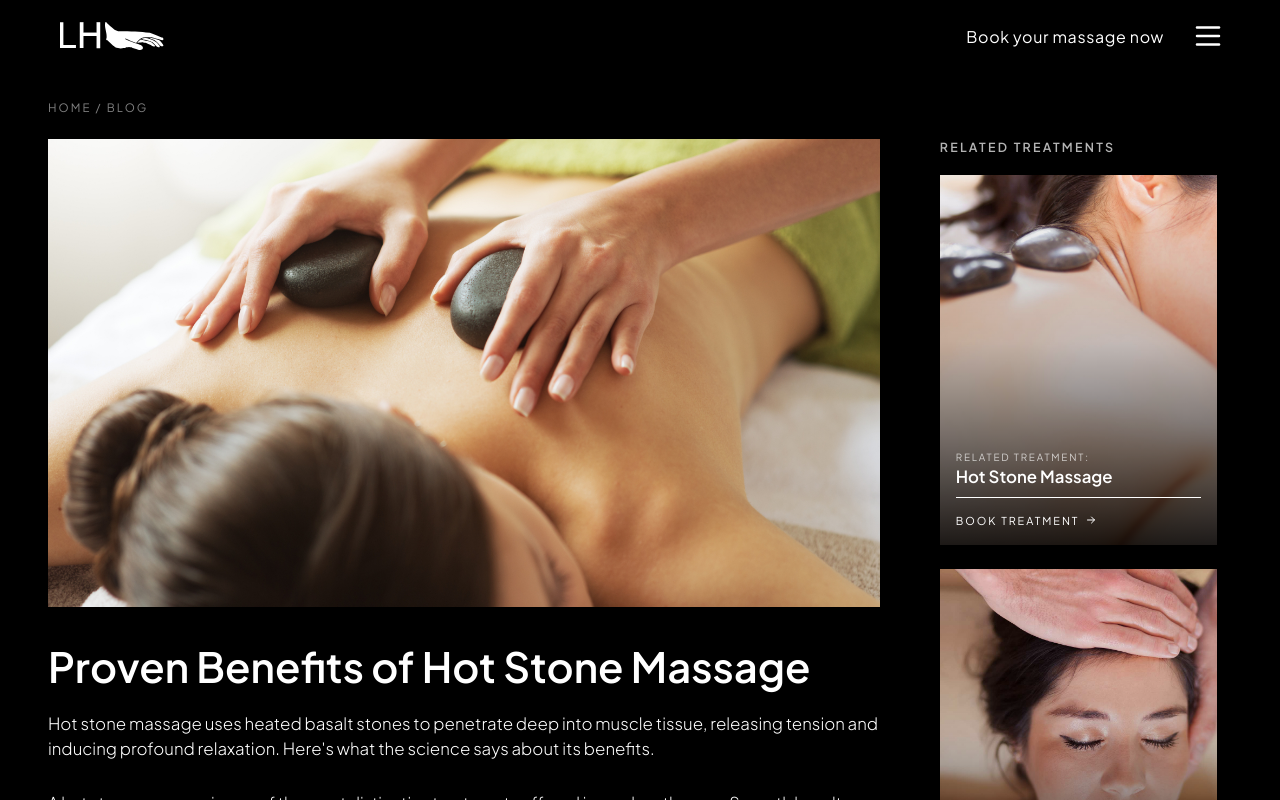
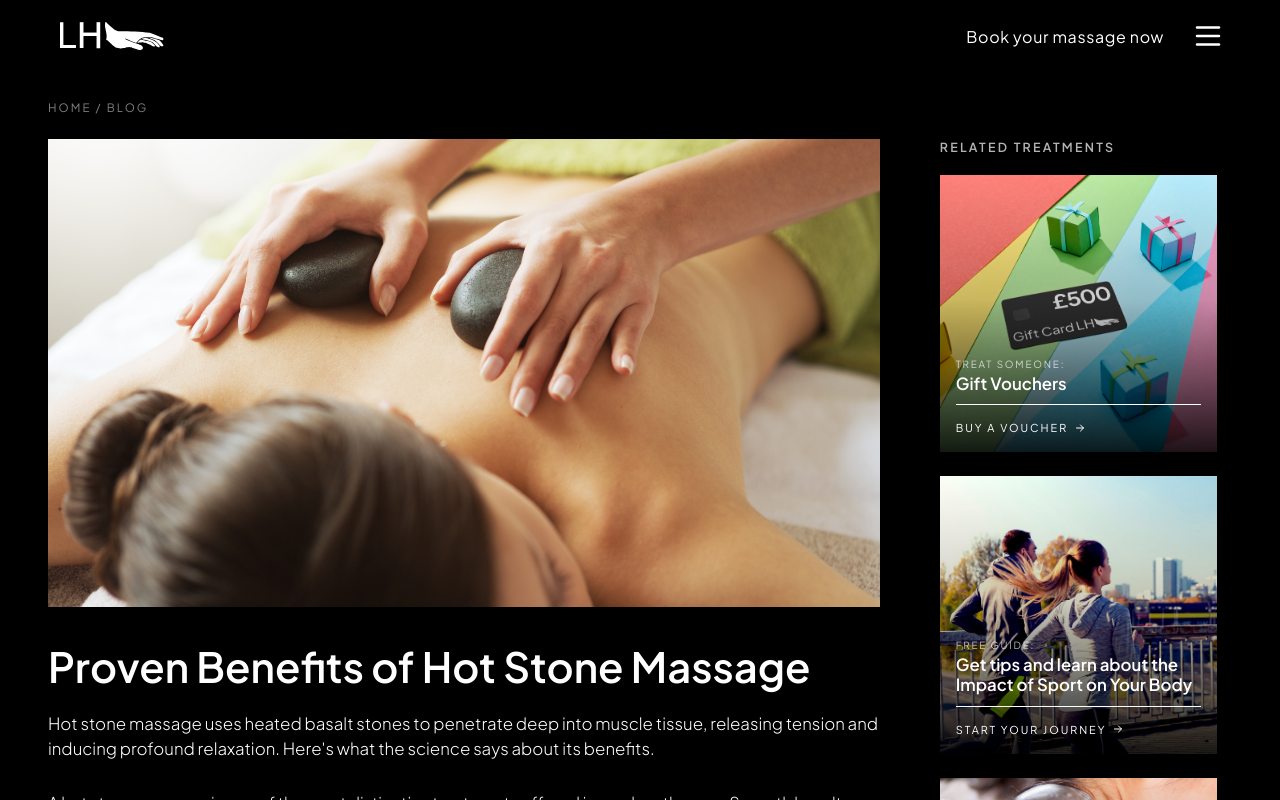
Before and after one commit to federationdesign-design/LHM, a Next.js app: page /news/proven-benefits-of-hot-stone-massage in a window 1280 px wide. Shown: the top 800 px of the page. Built offline with nearby package versions, Linux system fonts and the light colour scheme.

Commit message:
Blog sidebar: square cards + reorder universals first
- Aspect ratio 3:4 -> 1:1 (square, ~33% height reduction from 3:4)
- Render order: Start Your Journey -> Gift Vouchers -> related treatments
  (was related treatments first, now universals lead)

```diff
--- a/app/BlogArticleClient.tsx
+++ b/app/BlogArticleClient.tsx
@@ -337,10 +337,12 @@ export default function BlogArticleClient({ article, body }: { article: BlogArti
                 <div className={styles.blogSidebarSticky}>
                   <p className={styles.blogSidebarHeading}>Related Treatments</p>
                   <div className={styles.blogSidebarCards}>
-                    {article.relatedTreatments
-                      .map(treatmentSlugToCard)
-                      .filter((c): c is SidebarCardSpec => c !== null)
-                      .concat(UNIVERSAL_SIDEBAR_CARDS)
+                    {UNIVERSAL_SIDEBAR_CARDS
+                      .concat(
+                        article.relatedTreatments
+                          .map(treatmentSlugToCard)
+                          .filter((c): c is SidebarCardSpec => c !== null)
+                      )
                       .map((card, i) => (
                         <SidebarCard key={`${card.href}-${i}`} card={card} />
                       ))}
--- a/app/page.module.css
+++ b/app/page.module.css
@@ -1030,7 +1030,7 @@
 .blogSidebarCardImage {
   position: relative;
   width: 100%;
-  aspect-ratio: 3 / 4;
+  aspect-ratio: 1 / 1;
   overflow: hidden;
 }
 .blogCardImage {
```
